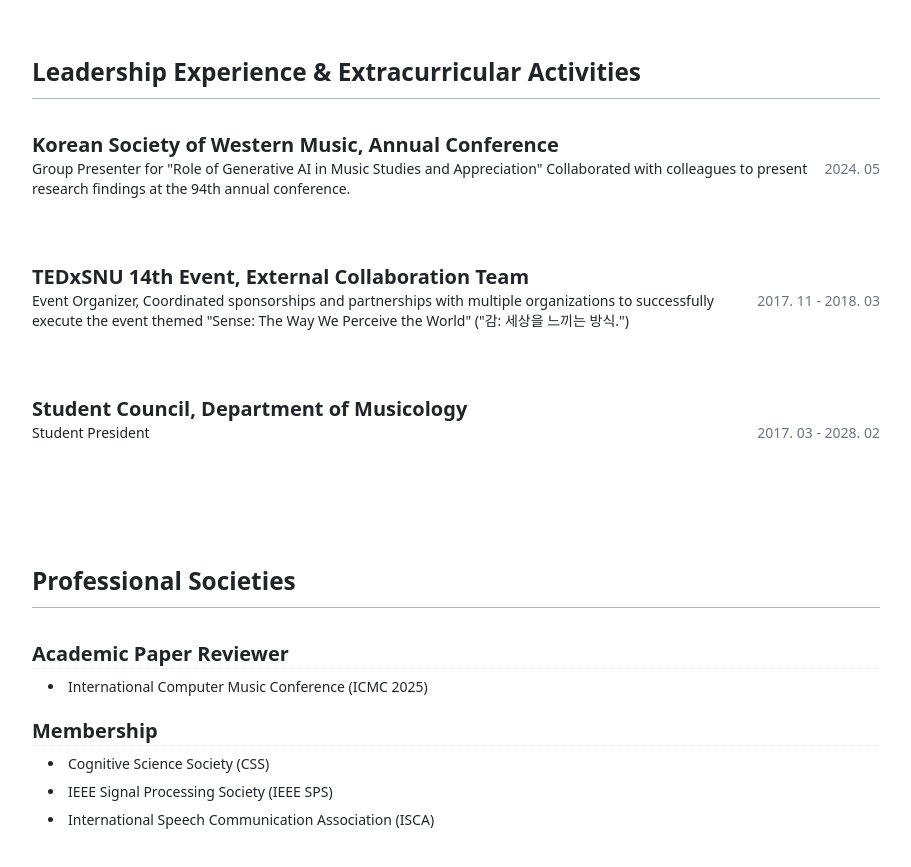
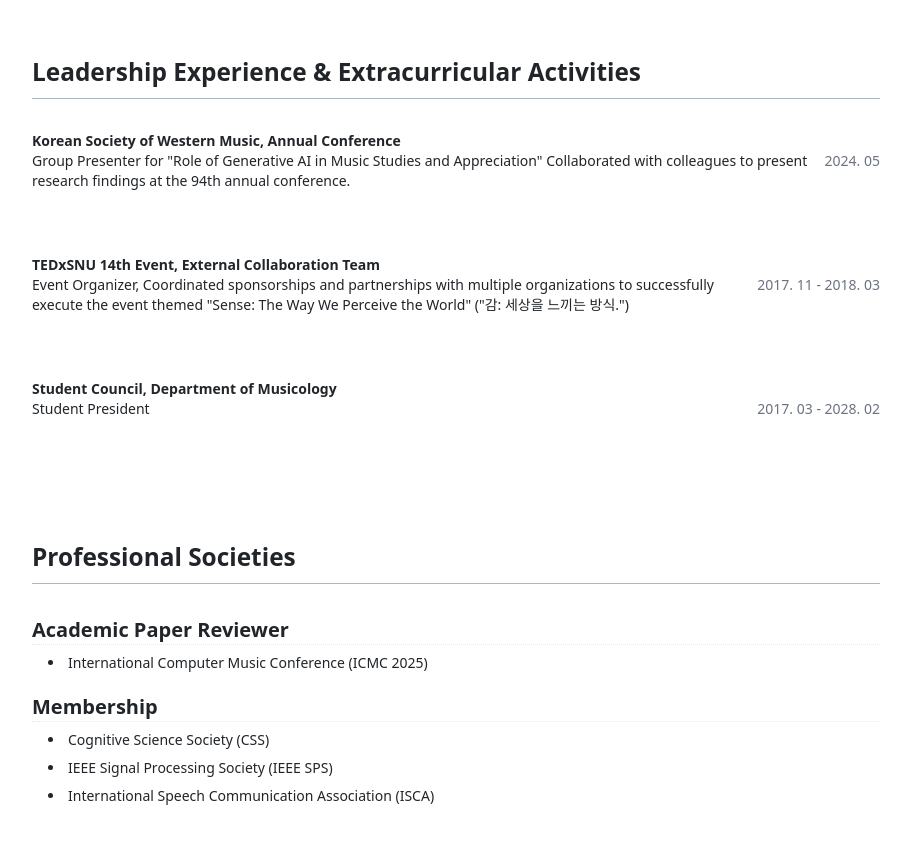
Before and after one commit to Haessun/portfolio, a Next.js app: page / in a window 1280 px wide. Shown: the part 2200-3067 px from the top of the page, without its empty margins (184-1095 px from the left). Built offline with nearby package versions, Linux system fonts and the light colour scheme.

Commit message:
fix lecture part 3

```diff
--- a/src/components/LeadershipExperience/LeadershipExperienceItem.tsx
+++ b/src/components/LeadershipExperience/LeadershipExperienceItem.tsx
@@ -3,7 +3,7 @@ import { LeadershipExperienceProps } from "@/types";
 const LeadershipExperienceItem = ({ name, lecture, period }: LeadershipExperienceProps) => {
   return (
     <div className="flex flex-col mb-2 text-sm">
-      <h5>{lecture}</h5>
+      <h5 className="text-sm">{lecture}</h5>
 
       <div className="flex justify-between items-start w-full gap-4">
         <span className="break-words">{name}</span>
```
